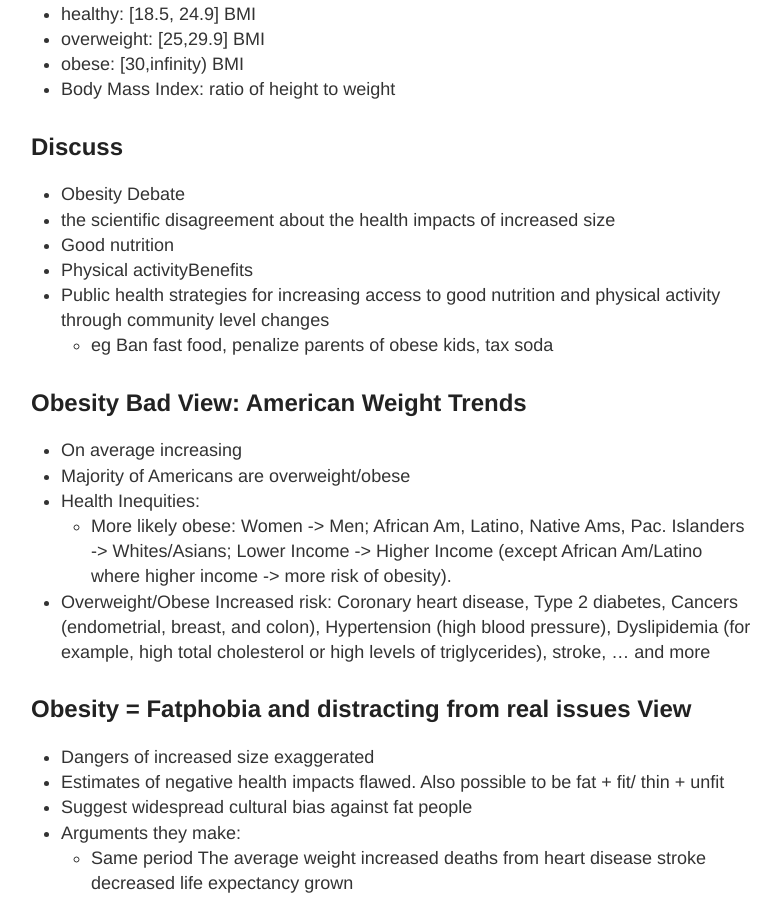
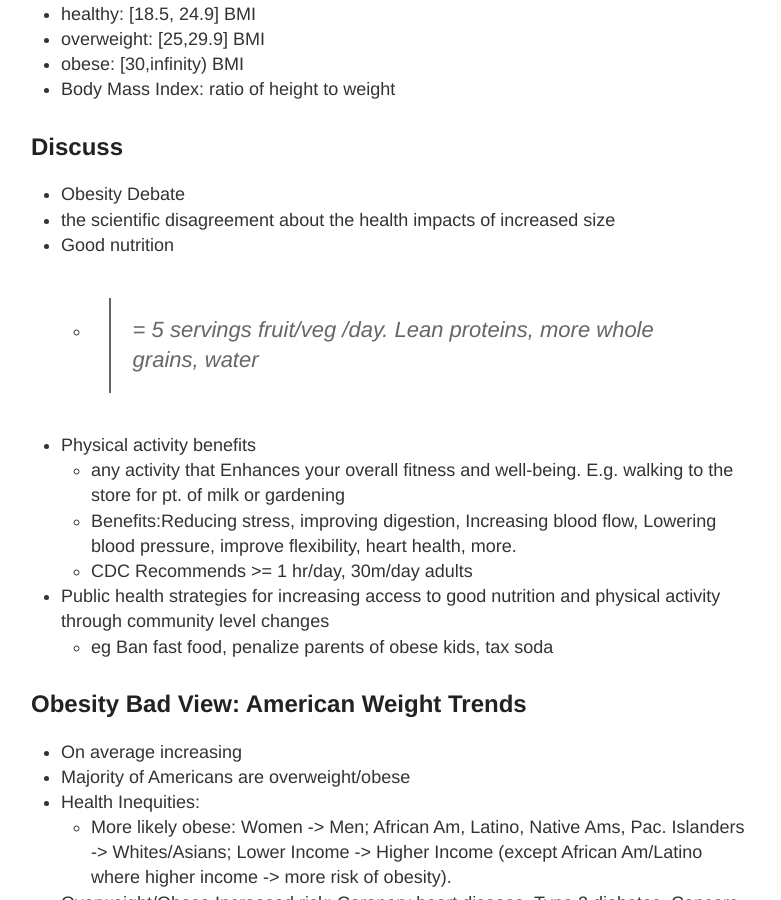
Before and after one commit to RONNCC/ronncc.github, a Jekyll site: the page built from _posts/2019-03-04-intro-public-health.md, in a window 1280 px wide and 900 px high, scrolled down 371 px. Shown: the whole window, without its empty margins (249-1030 px from the left). Built offline with Jekyll 4.4.1, drawn with Linux system fonts in a browser that asks for light colours; our own code applies the rules of GitHub Pages for plain Markdown files; comment, search, counter and statistics services are not loaded.

Commit message:
Update 2019-03-04-intro-public-health.md

```diff
--- a/_posts/2019-03-04-intro-public-health.md
+++ b/_posts/2019-03-04-intro-public-health.md
@@ -16,7 +16,12 @@ categories:
 - Obesity Debate
 - the scientific disagreement about the health impacts of increased size
 - Good nutrition
-- Physical activityBenefits
+	- >= 5 servings fruit/veg /day. Lean proteins, more whole grains, water
+
+- Physical activity benefits
+	- any activity that Enhances your overall fitness and well-being. E.g. walking to the store for pt. of milk or gardening
+    - Benefits:Reducing stress, improving digestion, Increasing blood flow, Lowering blood pressure, improve flexibility, heart health, more.
+    - CDC Recommends >= 1 hr/day, 30m/day adults
 - Public health strategies for increasing access to good nutrition and physical activity through community level changes
 	- eg Ban fast food, penalize parents of obese kids, tax soda
 
```
